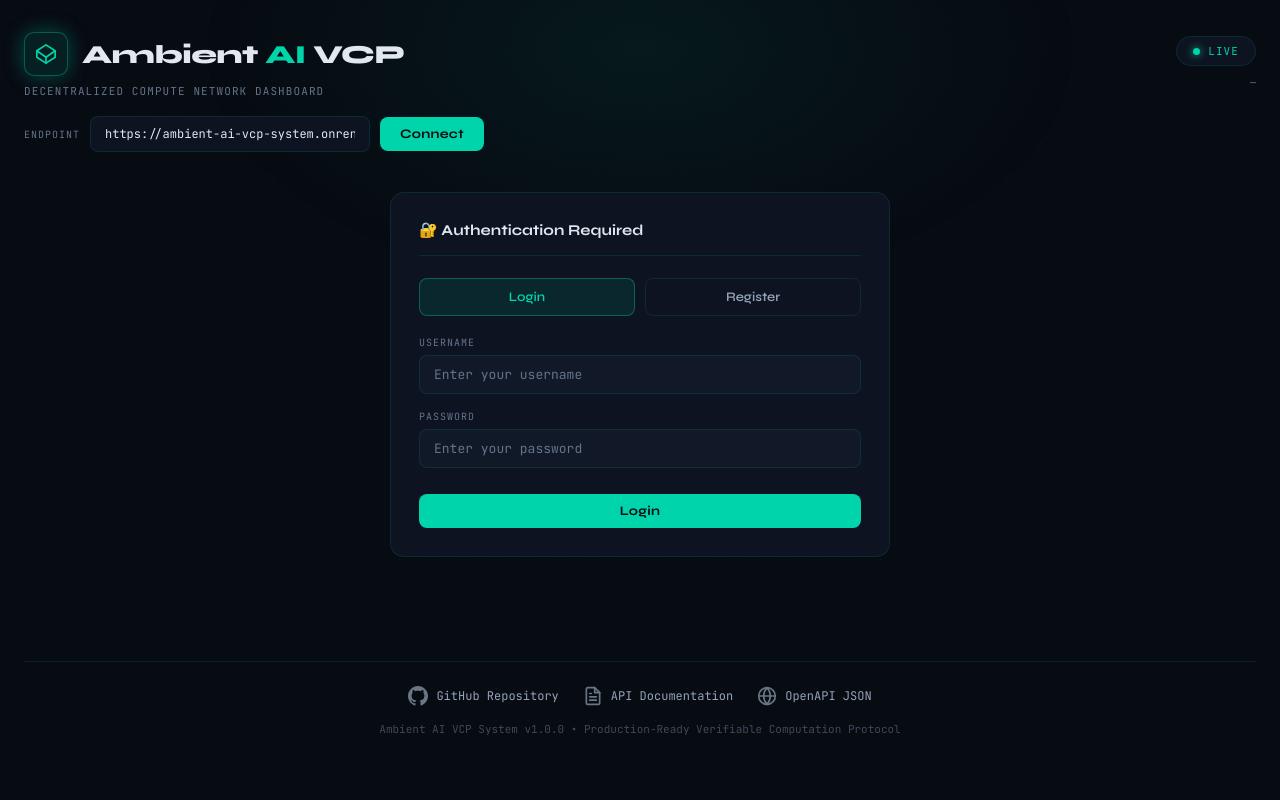
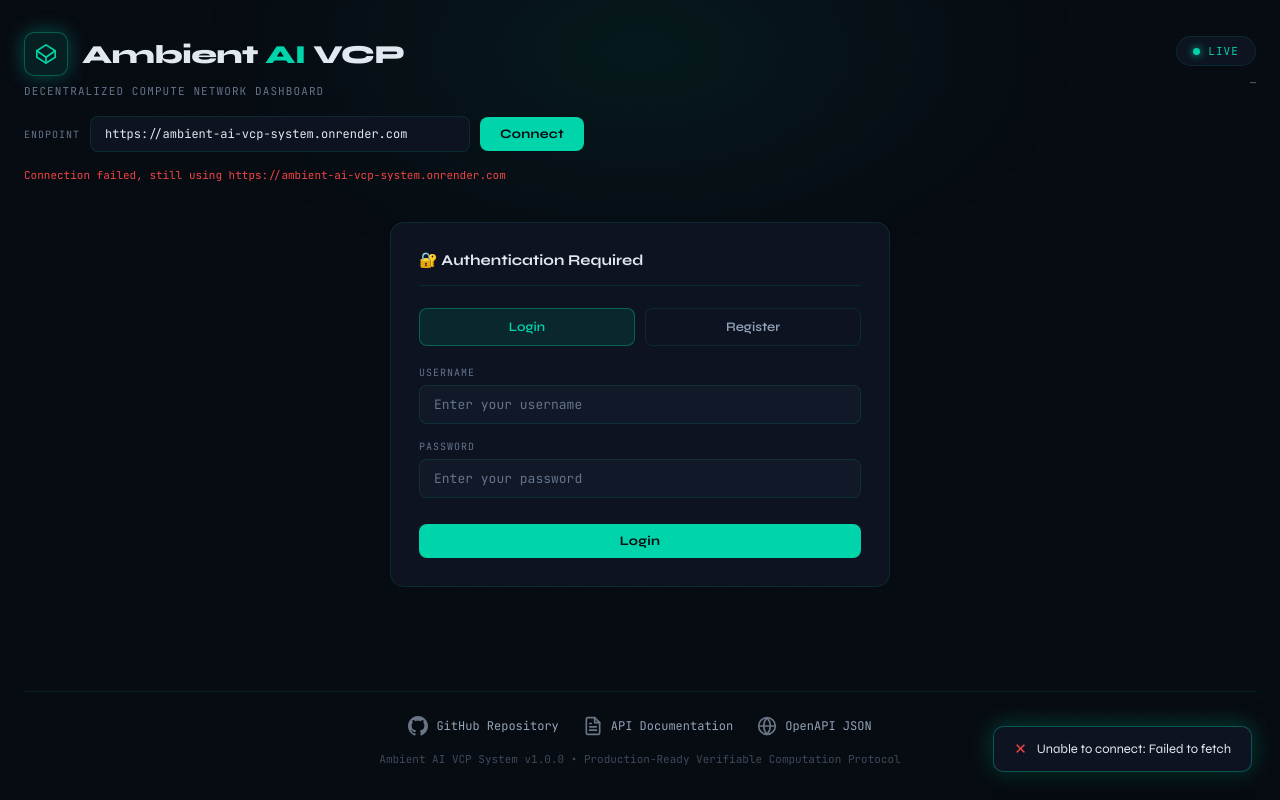
Before and after one commit to dfeen87/Ambient-AI-VCP-System, a plain HTML site: page crates/api-server/assets/index.html in a window 1280 px wide. Both pictures are taken after a click on the button "Connect". Drawn offline with Linux system fonts and the light colour scheme; no server answers.

Commit message:
Add persistent inline endpoint connection status

```diff
--- a/crates/api-server/assets/index.html
+++ b/crates/api-server/assets/index.html
@@ -153,6 +153,17 @@
             box-shadow: 0 0 0 3px var(--accent-dim);
         }
 
+        .connect-status {
+            width: 100%;
+            margin-top: 6px;
+            font-family: 'JetBrains Mono', monospace;
+            font-size: 11px;
+            color: var(--text-muted);
+        }
+
+        .connect-status.success { color: var(--accent); }
+        .connect-status.error { color: var(--red); }
+
         .header-right {
             display: flex;
             flex-direction: column;
@@ -727,7 +738,8 @@
             <div class="connect-bar">
                 <label>Endpoint</label>
                 <input type="text" id="api-url" value="https://ambient-ai-vcp-system.onrender.com" spellcheck="false">
-                <button onclick="updateApiUrl()" class="btn">Connect</button>
+                <button type="button" id="connect-btn" onclick="updateApiUrl()" class="btn">Connect</button>
+                <div id="connect-status" class="connect-status">Using default endpoint.</div>
             </div>
         </div>
         <div class="header-right">
@@ -1034,7 +1046,8 @@
 </div>
 
 <script>
-    let apiBaseUrl = 'https://ambient-ai-vcp-system.onrender.com';
+    const DEFAULT_API_BASE_URL = 'https://ambient-ai-vcp-system.onrender.com';
+    let apiBaseUrl = localStorage.getItem('vcp_api_base_url') || DEFAULT_API_BASE_URL;
     let authToken = localStorage.getItem('vcp_auth_token');
     let currentUser = localStorage.getItem('vcp_username');
     let currentUserId = parseUserIdFromToken(authToken);
@@ -1177,9 +1190,59 @@
         };
     }
 
-    function updateApiUrl() {
-        apiBaseUrl = document.getElementById('api-url').value.replace(/\/$/, '');
-        fetchData();
+    function normalizeApiBaseUrl(url) {
+        const trimmed = (url || '').trim().replace(/\/$/, '');
+        return /^https?:\/\//i.test(trimmed) ? trimmed : `https://${trimmed}`;
+    }
+
+    function setConnectStatus(message, variant = '') {
+        const statusEl = document.getElementById('connect-status');
+        statusEl.textContent = message;
+        statusEl.className = `connect-status${variant ? ` ${variant}` : ''}`;
+    }
+
+    async function updateApiUrl() {
+        const connectBtn = document.getElementById('connect-btn');
+        const inputEl = document.getElementById('api-url');
+        const candidateUrl = normalizeApiBaseUrl(inputEl.value);
+
+        if (!candidateUrl || candidateUrl === 'https://') {
+            showToast('Please provide a valid API endpoint URL', true);
+            setConnectStatus(`Invalid endpoint: ${inputEl.value || '(empty)'}`, 'error');
+            return;
+        }
+
+        const previousUrl = apiBaseUrl;
+        connectBtn.disabled = true;
+        connectBtn.textContent = 'Connecting...';
+        setConnectStatus(`Checking ${candidateUrl}...`);
+
+        try {
+            const probeRes = await fetch(`${candidateUrl}/api/v1/cluster/stats`, {
+                headers: authToken ? { 'Authorization': `Bearer ${authToken}` } : {},
+            });
+
+            if (!probeRes.ok && probeRes.status !== 401 && probeRes.status !== 403) {
+                throw new Error(`endpoint responded with HTTP ${probeRes.status}`);
+            }
+
+            apiBaseUrl = candidateUrl;
+            inputEl.value = candidateUrl;
+            localStorage.setItem('vcp_api_base_url', candidateUrl);
+            showToast(`Connected to ${candidateUrl}`);
+            setConnectStatus(`Connected to ${candidateUrl}`, 'success');
+
+            if (authToken) {
+                await fetchData();
+            }
+        } catch (err) {
+            apiBaseUrl = previousUrl;
+            showToast(`Unable to connect: ${err.message}`, true);
+            setConnectStatus(`Connection failed, still using ${previousUrl}`, 'error');
+        } finally {
+            connectBtn.disabled = false;
+            connectBtn.textContent = 'Connect';
+        }
     }
 
     function showToast(msg, isError = false) {
@@ -1689,6 +1752,15 @@
     }
 
     // Initialize on page load
+    document.getElementById('api-url').value = apiBaseUrl;
+    setConnectStatus(`Connected to ${apiBaseUrl}`, 'success');
+    document.getElementById('api-url').addEventListener('keydown', (e) => {
+        if (e.key === 'Enter') {
+            e.preventDefault();
+            updateApiUrl();
+        }
+    });
+
     updateTaskDefaults();
     validateTaskForm();
     checkAuth();
```
